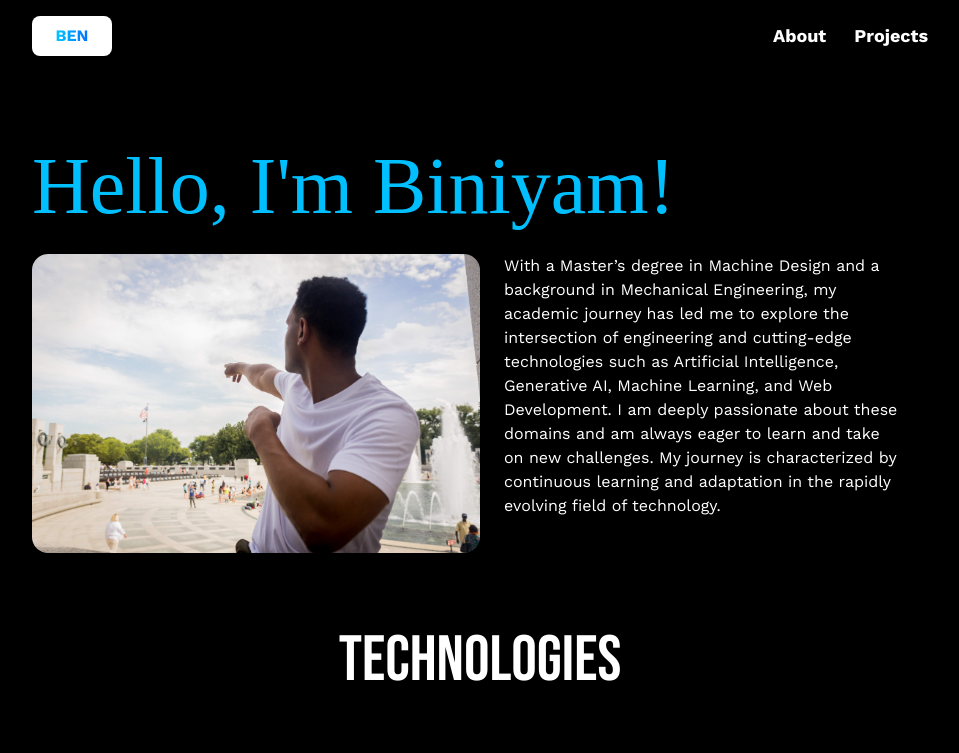
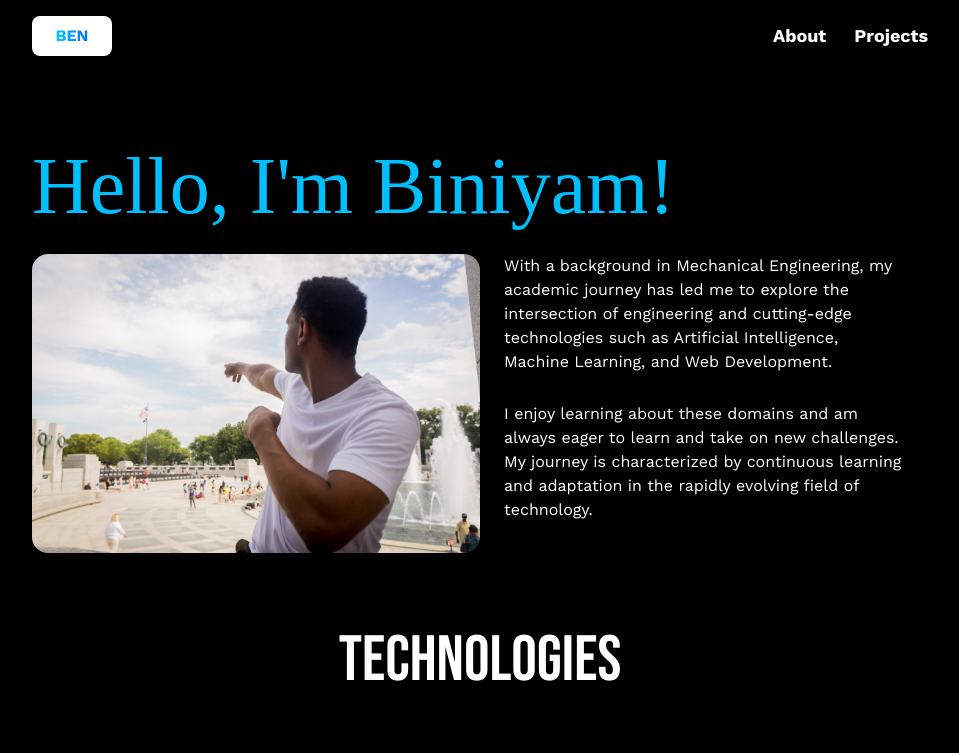
Before and after one commit to besod/react-portfolio, a React (Vite) app: page / in a window 1280 px wide. Shown: the top 753 px of the page, without its empty margins (160-1119 px from the left). Built offline with nearby package versions, Linux system fonts and the light colour scheme; a web font is replaced by a local one.

Commit message:
updated about page

```diff
--- a/src/constants/index.js
+++ b/src/constants/index.js
@@ -171,10 +171,15 @@ export const projects = [
     link: "https://github.com/besod/personal",
   },
 ];
+export const ABOUT_TEXT = [
+  `With a background in Mechanical Engineering, my academic journey has led me to explore the intersection of engineering and cutting-edge technologies such as Artificial Intelligence, Machine Learning, and Web Development.`,
 
-export const ABOUT_TEXT = `With a Master’s degree in Machine Design and a background in Mechanical Engineering, my academic journey has led me to explore the intersection of engineering and cutting-edge technologies such as Artificial Intelligence, Generative AI, Machine Learning, and Web Development.
+  `I enjoy learning about these domains and am always eager to learn and take on new challenges. My journey is characterized by continuous learning and adaptation in the rapidly evolving field of technology.`
+];
 
-I am deeply passionate about these domains and am always eager to learn and take on new challenges. My journey is characterized by continuous learning and adaptation in the rapidly evolving field of technology.`;
+// export const ABOUT_TEXT = `With a Master’s degree in Machine Design and a background in Mechanical Engineering, my academic journey has led me to explore the intersection of engineering and cutting-edge technologies such as Artificial Intelligence, Generative AI, Machine Learning, and Web Development.
+
+// I am deeply passionate about these domains and am always eager to learn and take on new challenges. My journey is characterized by continuous learning and adaptation in the rapidly evolving field of technology.`;
 // export const ABOUT_TEXT = `I am a Mechanical Engineer with a Master’s degree in Machine Design, but with a twist. Based in Sweden, my academic background has led me to explore the intersection of engineering and cutting-edge technologies such as Artificial Intelligence, Generative AI, Machine Learning, and Web Development.
 
 // My engineering background provides a unique perspective to my work in AI, allowing me to bridge the gap between mechanical design and software development.
--- a/src/pages/About.jsx
+++ b/src/pages/About.jsx
@@ -54,7 +54,11 @@ const About = () => {
             className="w-full lg:w-1/2 "
           >
             <div className="flex flex-col justify-center lg:justify-start gap-3 text-white">
-              <p className="my-2 max-w-full px-6 sm:px-6">{ABOUT_TEXT}</p>
+              {ABOUT_TEXT.map((paragraph, index) => (
+                <p key={index} className="my-2 max-w-full px-6 sm:px-6">
+                  {paragraph}
+                </p>
+              ))}
             </div>
           </motion.div>
         </div>
```
Also changed, not shown: 1 other file (tests, documents, lock files or other folders).
